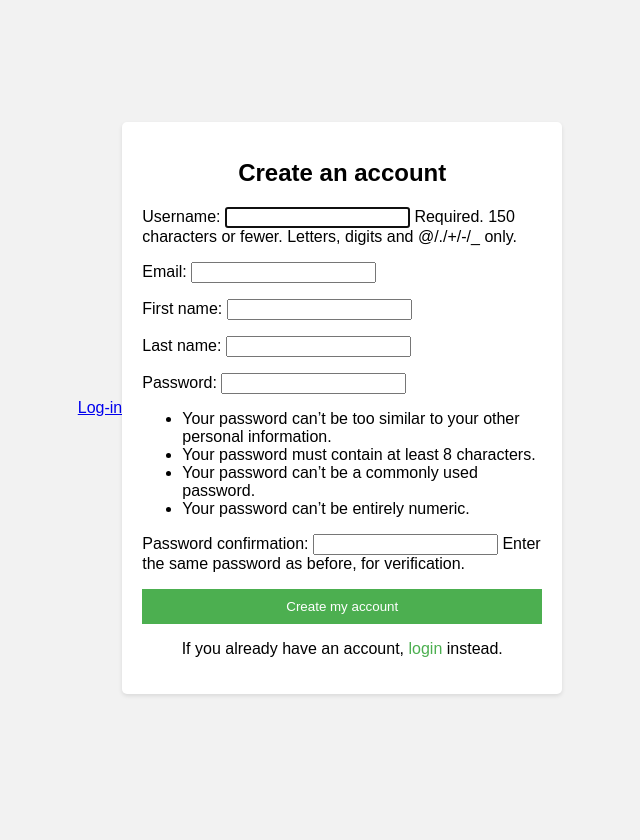
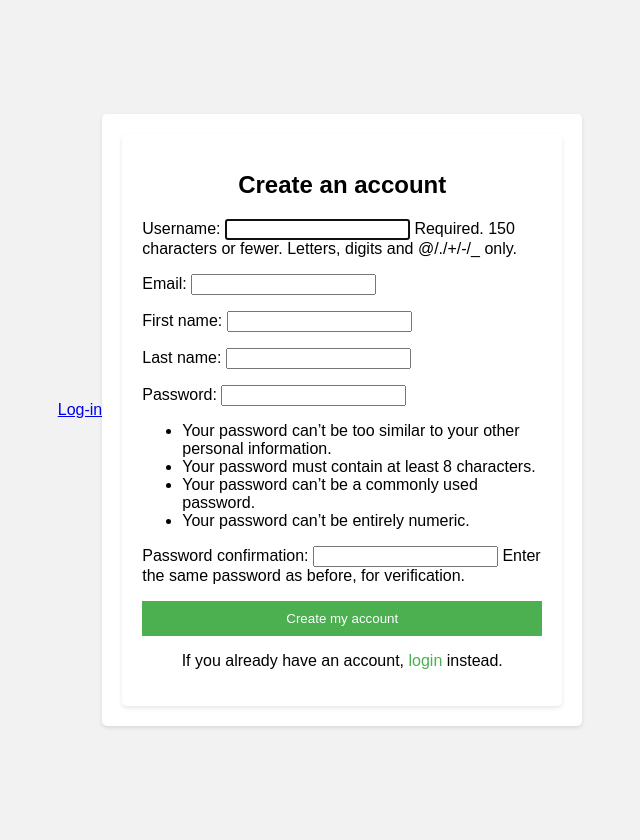
Before and after one commit to dmytromk/checkYourKnowledge, a Django app: page /account/registration/ in a window 1280 px wide. Shown: the whole page, without its empty margins (320-960 px from the left). Before the commit the page ends 696 px from the top, so only its background shows below. Run offline with Django 4.2, Linux system fonts and the light colour scheme.

Commit message:
Upgraded base.html

```diff
--- a/djangoApp/templates/base.html
+++ b/djangoApp/templates/base.html
@@ -1,26 +1,101 @@
-{%load static%}
+{% load static %}
 <html>
 <head>
     <title>{% block title %}{% endblock %}</title>
+   <style>
+        body {
+            background: #f2f2f2;
+            margin: 0;
+            padding: 20px;
+        }
+
+        #header {
+            text-align: center;
+            margin-bottom: 20px;
+        }
+
+        .user-info {
+            display: flex;
+            flex-direction: column;
+            align-items: center;
+            margin-bottom: 10px;
+        }
+
+        .user-info img {
+            width: 40px;
+            height: 40px;
+            border-radius: 50%;
+            margin-bottom: 10px;
+            cursor: pointer;
+        }
+
+        .user-details {
+            display: none;
+            margin-top: 10px;
+            background-color: #fff;
+            padding: 10px;
+            border-radius: 5px;
+
+        }
+
+        .user-details p {
+            margin: 0;
+            font-size: 14px;
+        }
+
+        .logout-link {
+            margin-top: 5px;
+        }
+
+        #content {
+            background-color: #fff;
+            padding: 20px;
+            border-radius: 5px;
+            box-shadow: 0 2px 4px rgba(0, 0, 0, 0.1);
+        }
+    </style>
     <!--
-    <link href=" % static "css/base.css" %}" rel="stylesheet">
+    <link href="{% static 'css/base.css' %}" rel="stylesheet">
     -->
 </head>
 <body>
 <div id="header">
-    <span class="header">
-        {% if request.user.is_authenticated %}
-            Hello, {{ request.user.username }}!
-            <a href="{% url 'logout' %}">Logout</a>
-        {% else %}
-            <a href="{% url 'login' %}">Log-in</a>
-        {% endif %}
-    </span>
-    <br>
+    {% if request.user.is_authenticated %}
+        <span class="user-info">
+            <img src="https://cdn.pixabay.com/photo/2015/04/23/22/00/tree-736885_1280.jpg" alt="User Avatar" onclick="toggleUserDetails()">
+        </span>
+        <div class="user-details" id="userDetails">
+            <p>Full Name: {{ request.user.first_name }} {{ request.user.last_name }}</p>
+            <p>Email: {{ request.user.email }}</p>
+        </div>
+        <a href="{% url 'logout' %}">Logout</a>
+    {% else %}
+        <a href="{% url 'login' %}">Log-in</a>
+    {% endif %}
 </div>
 <div id="content">
     {% block content %}
     {% endblock %}
 </div>
+
+<script>
+   function toggleUserDetails() {
+        var userDetails = document.getElementById('userDetails');
+        if (userDetails.style.display === 'none') {
+            userDetails.style.display = 'block';
+            var height = userDetails.clientHeight + 'px';
+            userDetails.style.height = '0';
+            userDetails.style.transition = 'height 0.3s ease';
+            setTimeout(function() {
+                userDetails.style.height = height;
+            }, 10);
+        } else {
+            userDetails.style.height = '0';
+            setTimeout(function() {
+                userDetails.style.display = 'none';
+            }, 300);
+        }
+    }
+</script>
 </body>
 </html>
```
